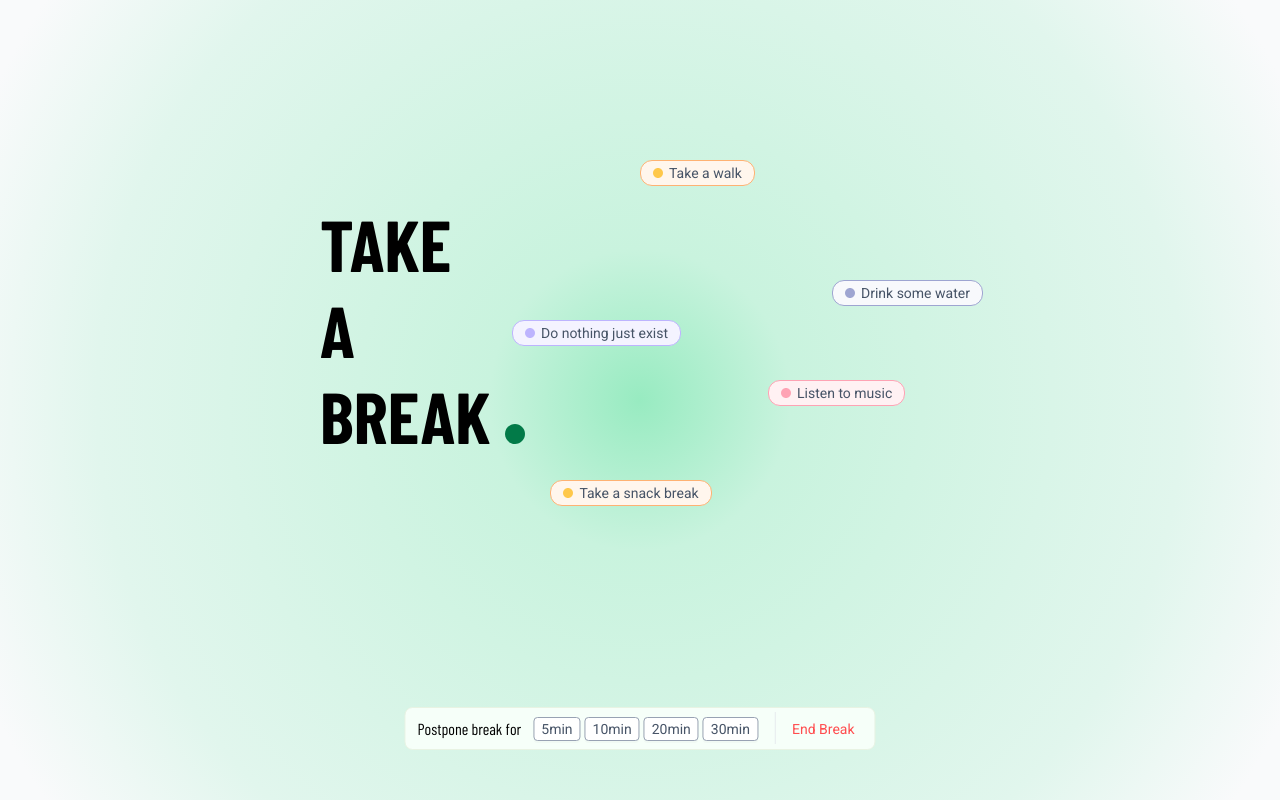
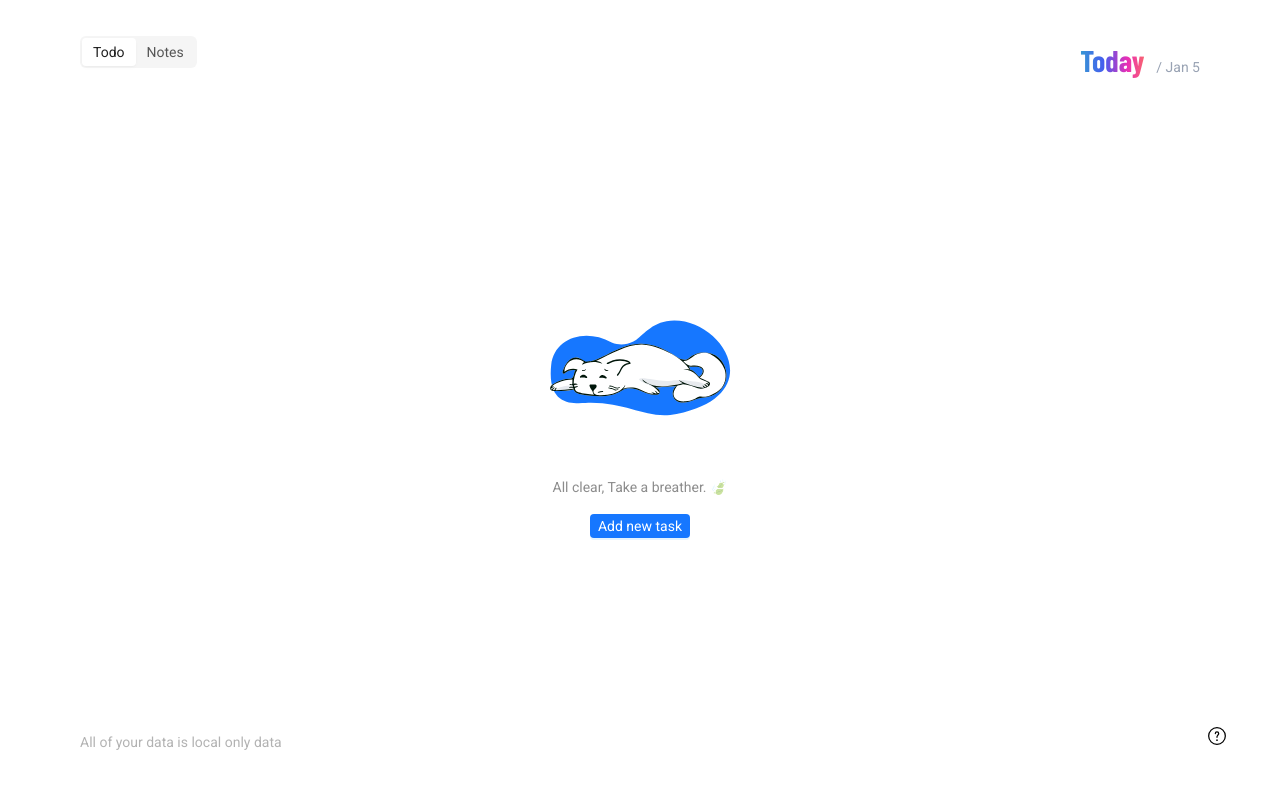
Before and after one commit to maskmanlucifer/intent, a React (Create React App) app: page / in a window 1280 px wide. Built offline with nearby package versions, Linux system fonts and the light colour scheme; a web font is replaced by a local one.

Commit message:
fix: remove testing code

```diff
--- a/src/App.js
+++ b/src/App.js
@@ -10,7 +10,7 @@ import Break from "./pages/break";
 import Notes from "./pages/notes";
 
 function App() {
-  const [activePage, setActivePage] = useState(PAGES.BREAK);
+  const [activePage, setActivePage] = useState(PAGES.TODO);
 
   useEffect(() => {
     if (chrome.storage) {
```
